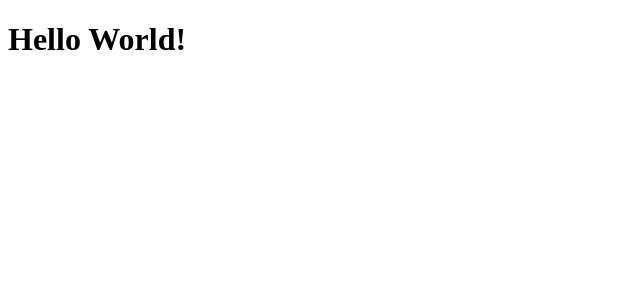
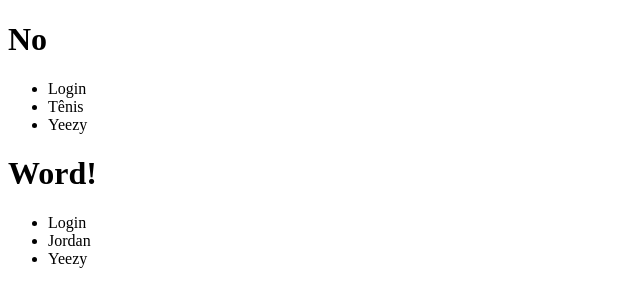
Before and after one commit to WillianFarias/praticing-reactjs, a React app: page / in a window 1280 px wide. Shown: the top 306 px of the page, without its empty margins (0-640 px from the left). Built offline with nearby package versions, Linux system fonts and the light colour scheme.

Commit message:
praticando conceito de propriedade(children) e componentizacao

```diff
--- a/src/App.js
+++ b/src/App.js
@@ -1,7 +1,26 @@
 import React from 'react';
+import Header from './components/Header';
 
 function App() {
-  return <h1>Hello World!</h1>
+  return (
+    <>
+      <Header title="No">
+        <ul>
+          <li>Login</li>
+          <li>Tênis</li>
+          <li>Yeezy</li>
+        </ul>
+      </Header>
+
+      <Header title="Word!">
+      <ul>
+          <li>Login</li>
+          <li>Jordan</li>
+          <li>Yeezy</li>
+        </ul>
+      </Header>
+    </>
+  );
 }
 
 export default App;
--- /dev/null
+++ b/src/components/Header.js
@@ -0,0 +1,10 @@
+import React from 'react';
+
+export default function Header({ title, children }) {
+  return (
+    <header>
+      <h1>{title}</h1>
+      <div>{children}</div>
+    </header>
+  );
+}
--- a/src/index.js
+++ b/src/index.js
@@ -2,5 +2,7 @@ import React from 'react';
 import { render } from 'react-dom';
 
 import App from './App';
+import Header from './components/Header';
 
+//JSX
 render(<App />, document.getElementById('app'));
```
